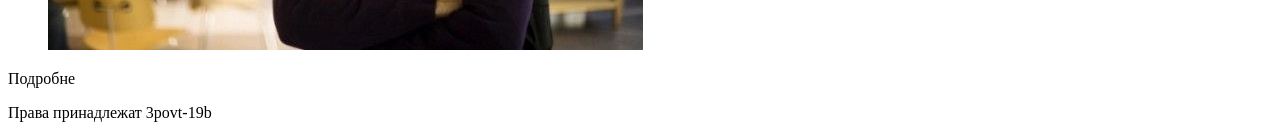
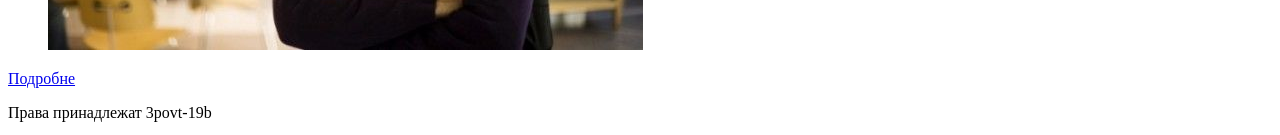
Before and after one commit to Jefton47/3povt-19b, a plain HTML site: page index.html in a window 1280 px wide. Shown: the part 717-852 px from the top of the page. Drawn offline with Linux system fonts and the light colour scheme.

Commit message:
versin 2.1

```diff
--- a/index.html
+++ b/index.html
@@ -22,7 +22,7 @@
         <li>Цель: стать разработчиком в IT-компании</li>
         <p><img src="img/og-image.jpg" alt="фото сдудента-1"><p>
     </ol>
-    <p ><a style="text-decoration: none; color: black;" href="https://moi-portal.ru/proekty/liga-starost2013/golosovanie/og-image.jpg">Подробне</a></p>
+    <p ><a href="https://moi-portal.ru/proekty/liga-starost2013/golosovanie/og-image.jpg">Подробне</a></p>
 </main>
 <footer>
     <p>Права принадлежат 3povt-19b</p>
```
